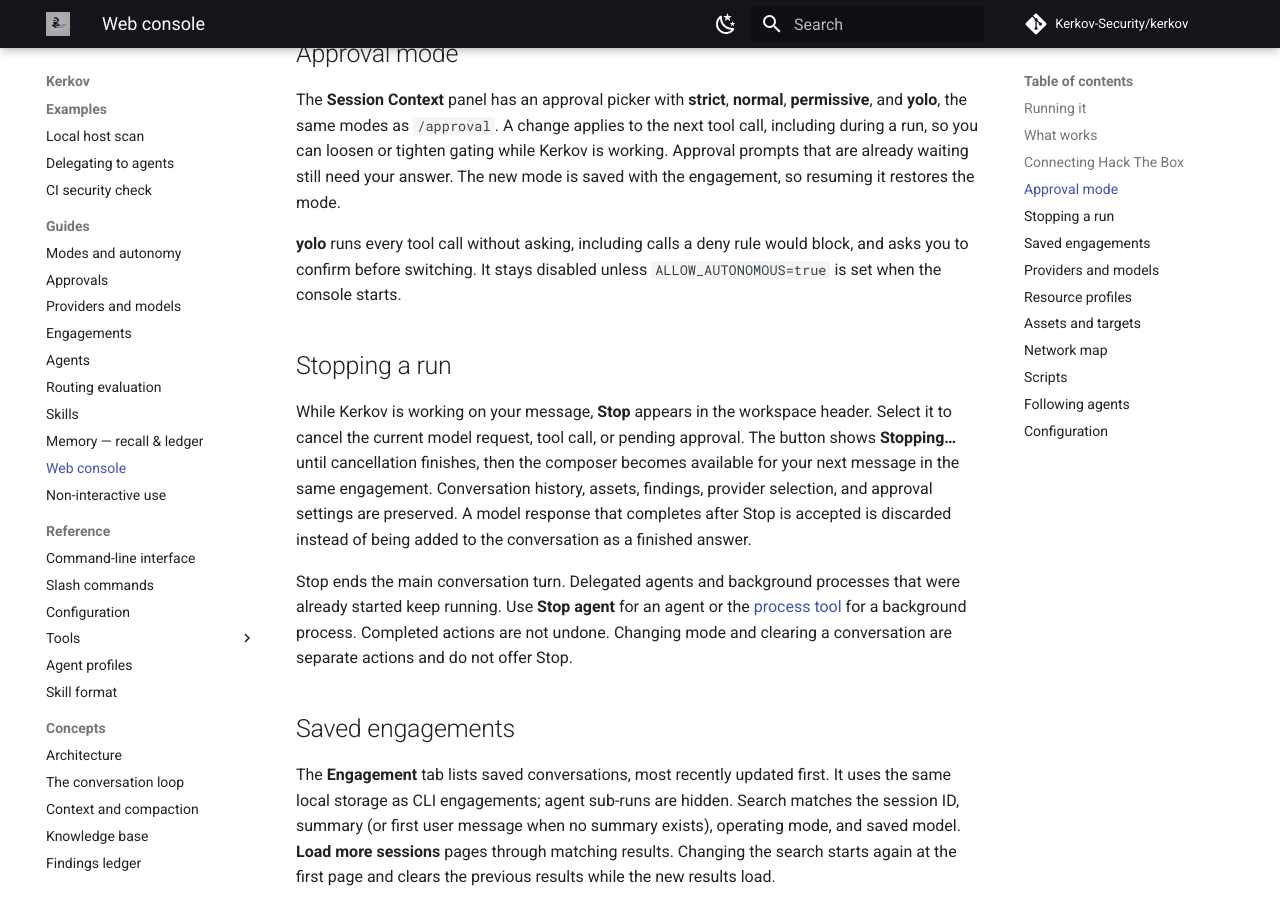
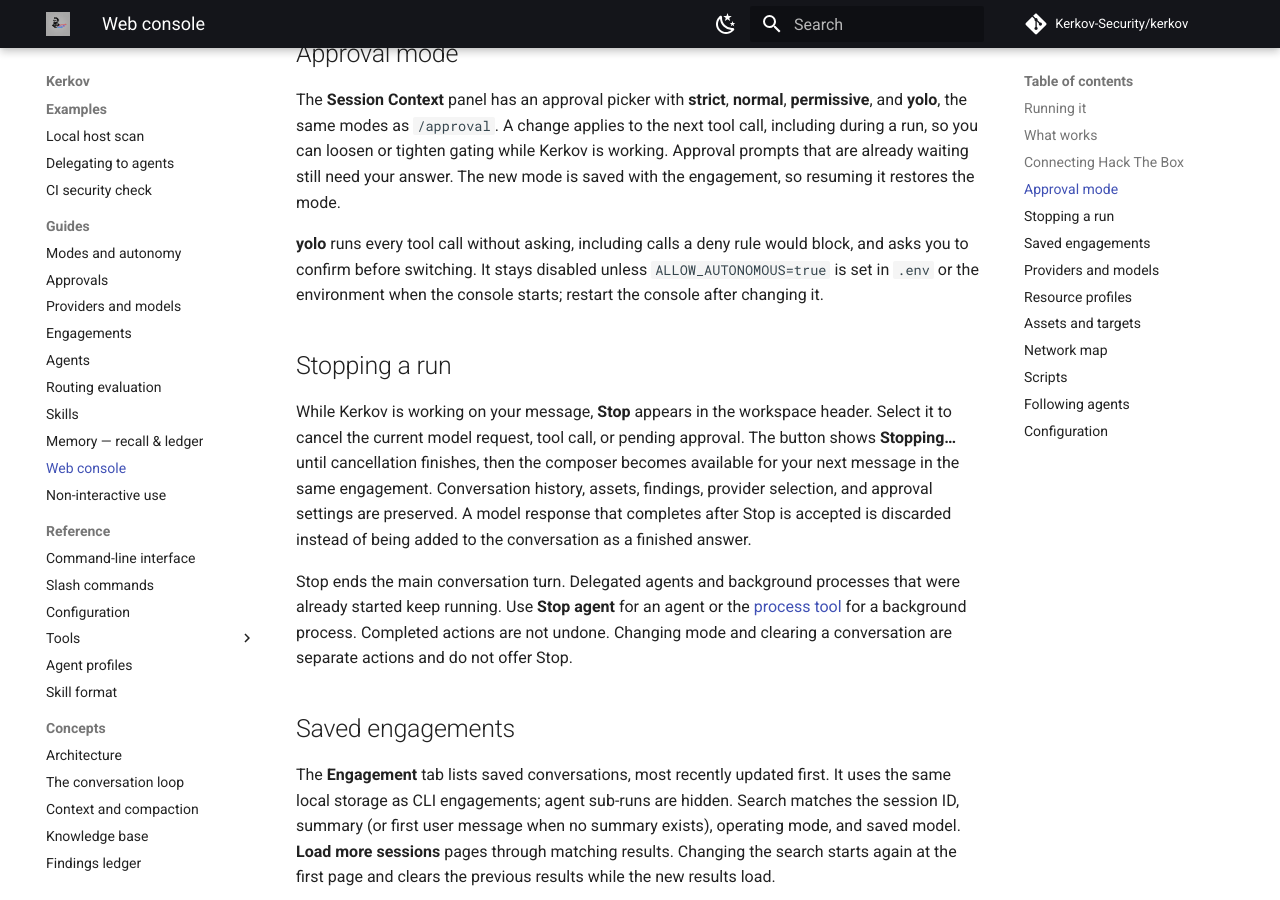
Before and after one commit to Kerkov-Security/kerkov, an MkDocs documentation site: the page built from docs/guides/web-console.md, in a window 1280 px wide and 900 px high, scrolled down 1764 px. Built offline with MkDocs 1.6.1 and Material for MkDocs 9.7.7, drawn with Linux system fonts in a browser that asks for light colours; comment, search, counter and statistics services are not loaded.

Commit message:
Polish the approval picker layout and ALLOW_AUTONOMOUS hint
Lay the picker out as a 2x2 grid with readable labels, and say where to
set ALLOW_AUTONOMOUS and that the console needs a restart after changing
it, in the picker hint, the web console guide and .env.example.

```diff
--- a/docs/guides/web-console.md
+++ b/docs/guides/web-console.md
@@ -85,7 +85,8 @@
 
 **yolo** runs every tool call without asking, including calls a deny rule would
 block, and asks you to confirm before switching. It stays disabled unless
-`ALLOW_AUTONOMOUS=true` is set when the console starts.
+`ALLOW_AUTONOMOUS=true` is set in `.env` or the environment when the console
+starts; restart the console after changing it.
 
 ## Stopping a run
 
--- a/src/kerkov/web/console/templates/console/dashboard.html
+++ b/src/kerkov/web/console/templates/console/dashboard.html
@@ -189,7 +189,7 @@
                       <button class="approval-option{% if approval.value == "normal" %} active{% endif %}" type="button" data-approval-mode="{{ approval.value }}" title="{{ approval.description }}" aria-pressed="{% if approval.value == "normal" %}true{% else %}false{% endif %}" disabled>{{ approval.value }}</button>
                     {% endfor %}
                   </div>
-                  <p class="approval-picker-hint" id="approval-picker-hint" hidden>YOLO requires ALLOW_AUTONOMOUS=true.</p>
+                  <p class="approval-picker-hint" id="approval-picker-hint" hidden>To enable YOLO, set <code>ALLOW_AUTONOMOUS=true</code> in <code>.env</code> and restart the console.</p>
                 </section>
 
                 <section class="context-section agents-section" aria-labelledby="agents-heading">
```
Also changed, not shown: src/kerkov/web/console/static/console/dashboard.css (+10 -7 lines), 1 other file.
